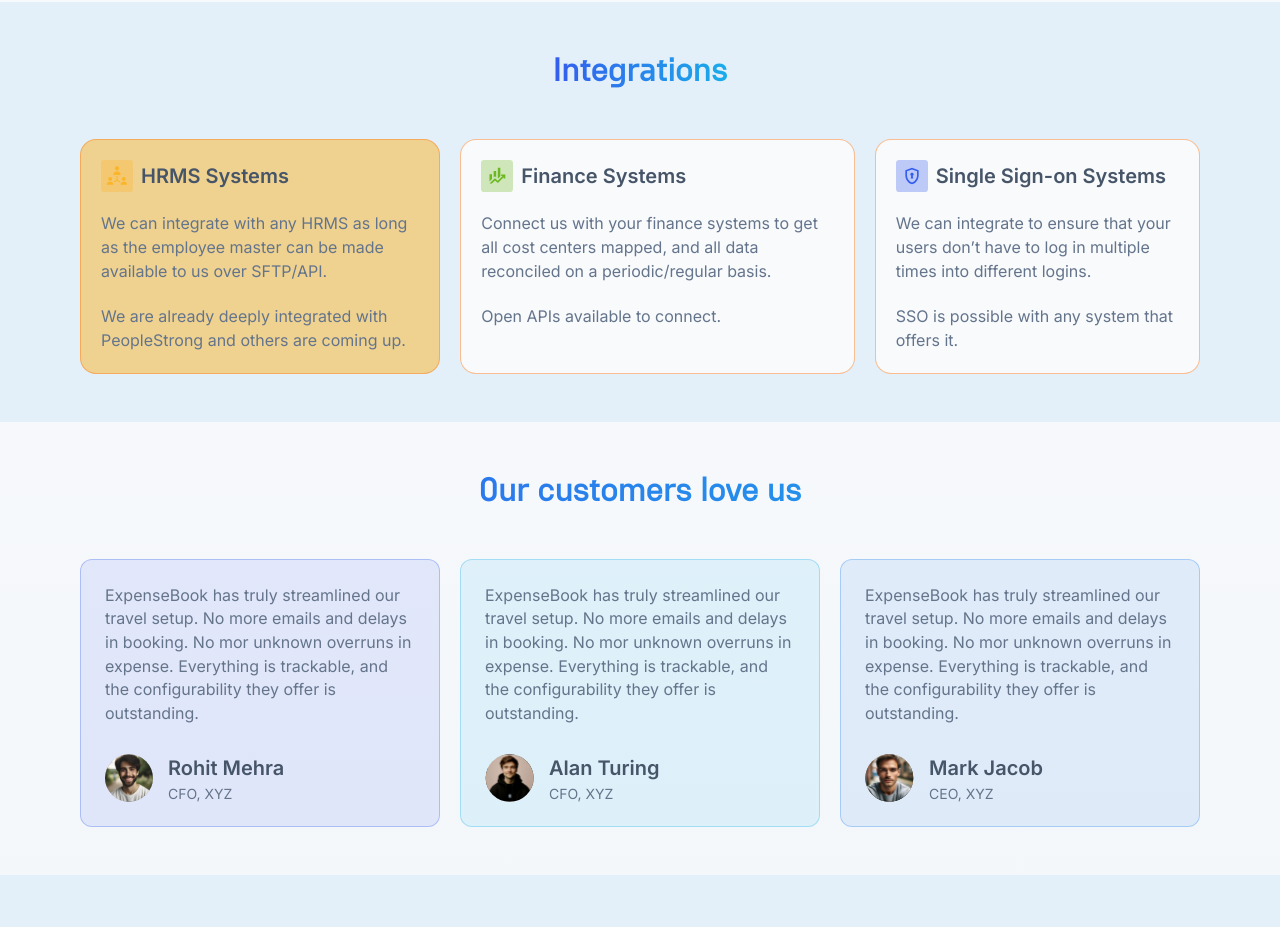
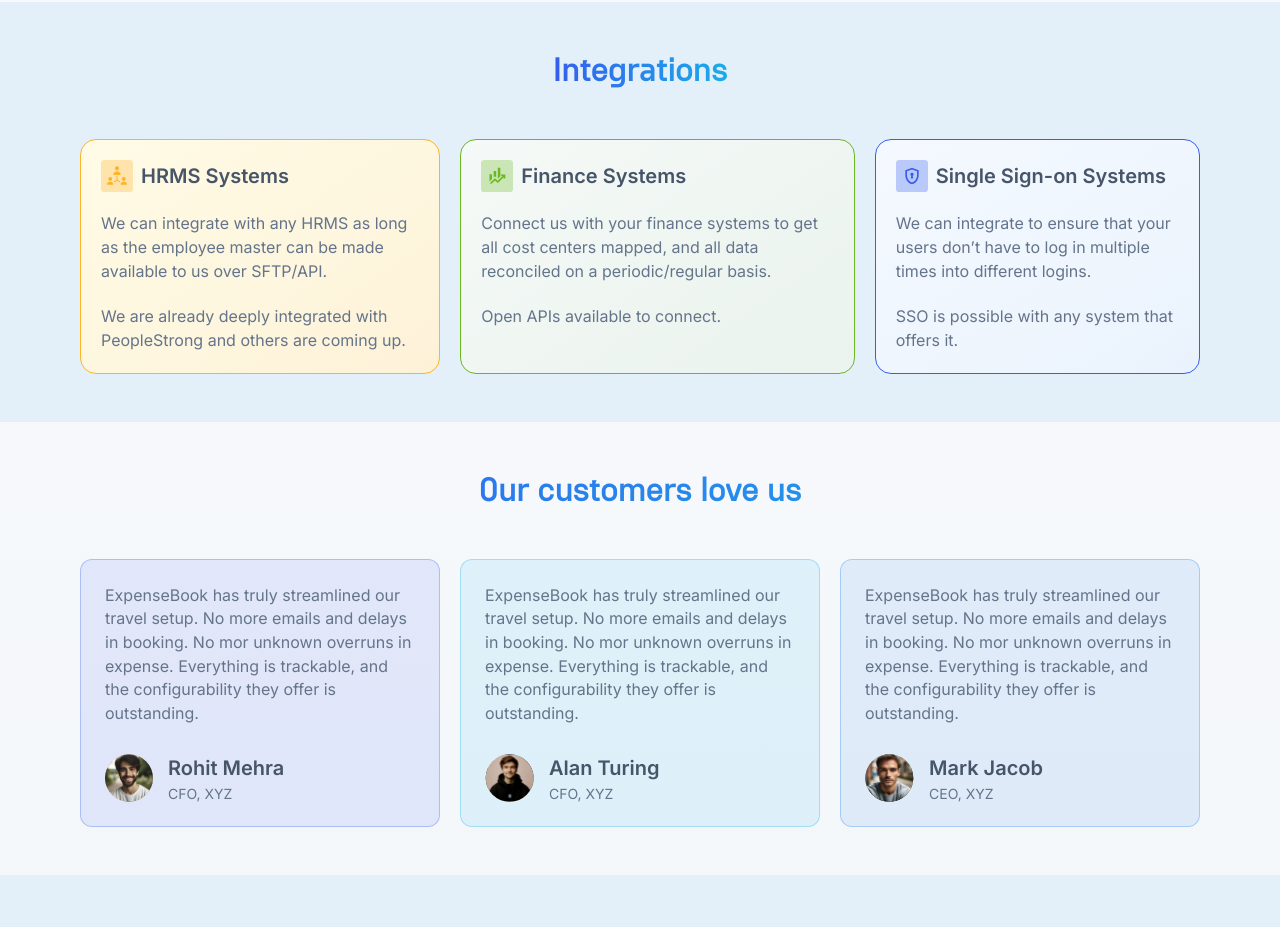
Before and after one commit to Ravinfinity/goodspaceAI, a React (Create React App) app: page / in a window 1280 px wide. Shown: the part 1320-2247 px from the top of the page. Built offline with nearby package versions, Linux system fonts and the light colour scheme.

Commit message:
integrations section updated

```diff
--- a/src/components/hero.scss
+++ b/src/components/hero.scss
@@ -74,6 +74,7 @@
 @media (max-width: 850px) {
   #hero {
     padding: 4.8rem 4rem 5.6rem 4rem;
+    margin-top: 0;
     gap: 3.6rem;
     .hero-main {
       gap: 2.8rem;
--- a/src/components/integrations/integrationcard.scss
+++ b/src/components/integrations/integrationcard.scss
@@ -33,14 +33,14 @@
   }
 }
 .first-integration {
-  border: 0.1rem solid rgba(252, 129, 40, 0.5);
-  background-color: rgba(252, 180, 40, 0.5);
+  border: 0.1rem solid rgba(252, 180, 40, 1);
+  background: linear-gradient(145deg, #fffbe6, #fdf2d8);
 }
 .second-integration {
-  border: 0.1rem solid rgba(252, 129, 40, 0.5);
-  background-color: rgba(248, 250, 252, 1);
+  border: 0.1rem solid rgba(108, 184, 32, 1);
+  background: linear-gradient(145deg, #f5f9f7, #eaf3ed);
 }
 .third-integration {
-  border: 0.1rem solid rgba(252, 129, 40, 0.5);
-  background-color: rgba(248, 250, 252, 1);
+  border: 0.1rem solid rgba(54, 94, 238, 1);
+  background: linear-gradient(145deg, #f5f9ff, #eaf3fd);
 }
--- a/src/components/navbar.scss
+++ b/src/components/navbar.scss
@@ -83,6 +83,7 @@
 @media (max-width: 850px) {
   nav {
     padding: 1.2rem 4rem;
+    position: static;
     .navbar-right {
       ul {
         display: none;
```
